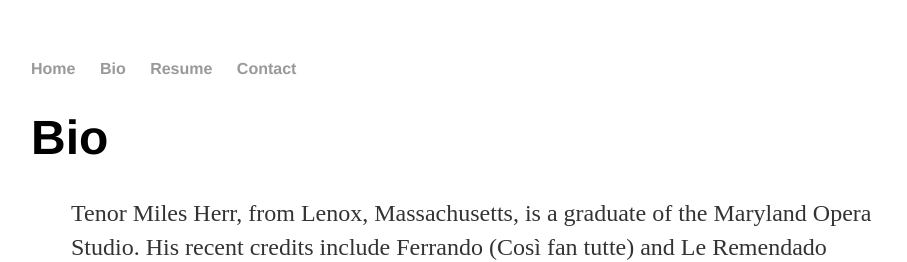
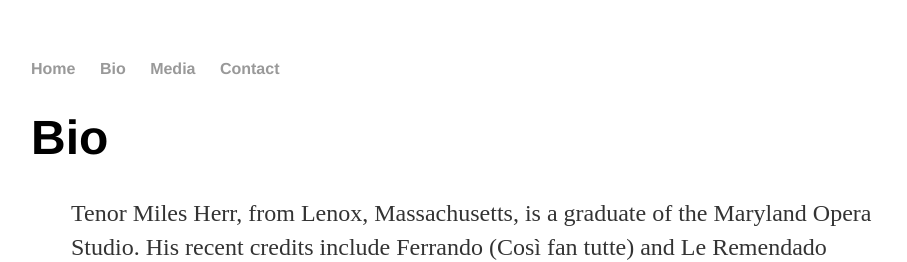
Before and after one commit to leemlb06pmi/leemlb06pmi.github.io, a Jekyll site: the page built from bio/index.html, in a window 1280 px wide. Shown: the top 262 px of the page, without its empty margins (161-1068 px from the left). Built offline with Jekyll 4.4.1, drawn with Linux system fonts in a browser that asks for light colours.

Commit message:
Update default.html

```diff
--- a/_layouts/default.html
+++ b/_layouts/default.html
@@ -10,7 +10,7 @@
 	    		<ul>
 	        		<li><a href="/">Home</a></li>
 		        	<li><a href="/bio">Bio</a></li>
-	        		<li><a href="/resume">Resume</a></li>
+	        		<li><a href="/media">Media</a></li>
 	        		<li><a href="/contact">Contact</a></li>
 	    		</ul>
 			</nav>
```
